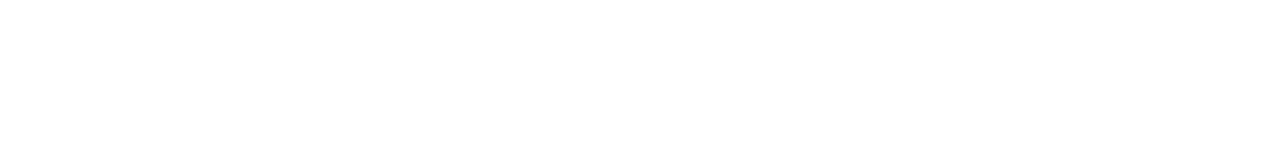
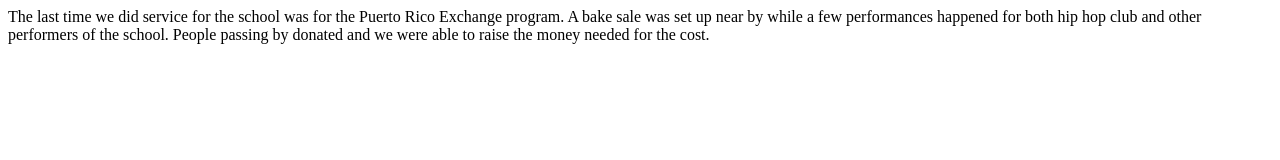
Before and after one commit to Oujirou/Jan2019TeamB, a plain HTML site: page Subpage/service.html in a window 1280 px wide. Drawn offline with Linux system fonts and the light colour scheme.

Commit message:
Added more text

```diff
--- a/Subpage/service.html
+++ b/Subpage/service.html
@@ -6,6 +6,11 @@
     <link rel="stylesheet" href="../main.css">
 </head>
 <body>
+<p1>
+The last time we did service for the school was for the Puerto Rico Exchange program.
+A bake sale was set up near by while a few performances happened for both hip hop club and other performers of the school.
+People passing by donated and we were able to raise the money needed for the cost.
+</p2>
 
 </body>
 </html>
```
